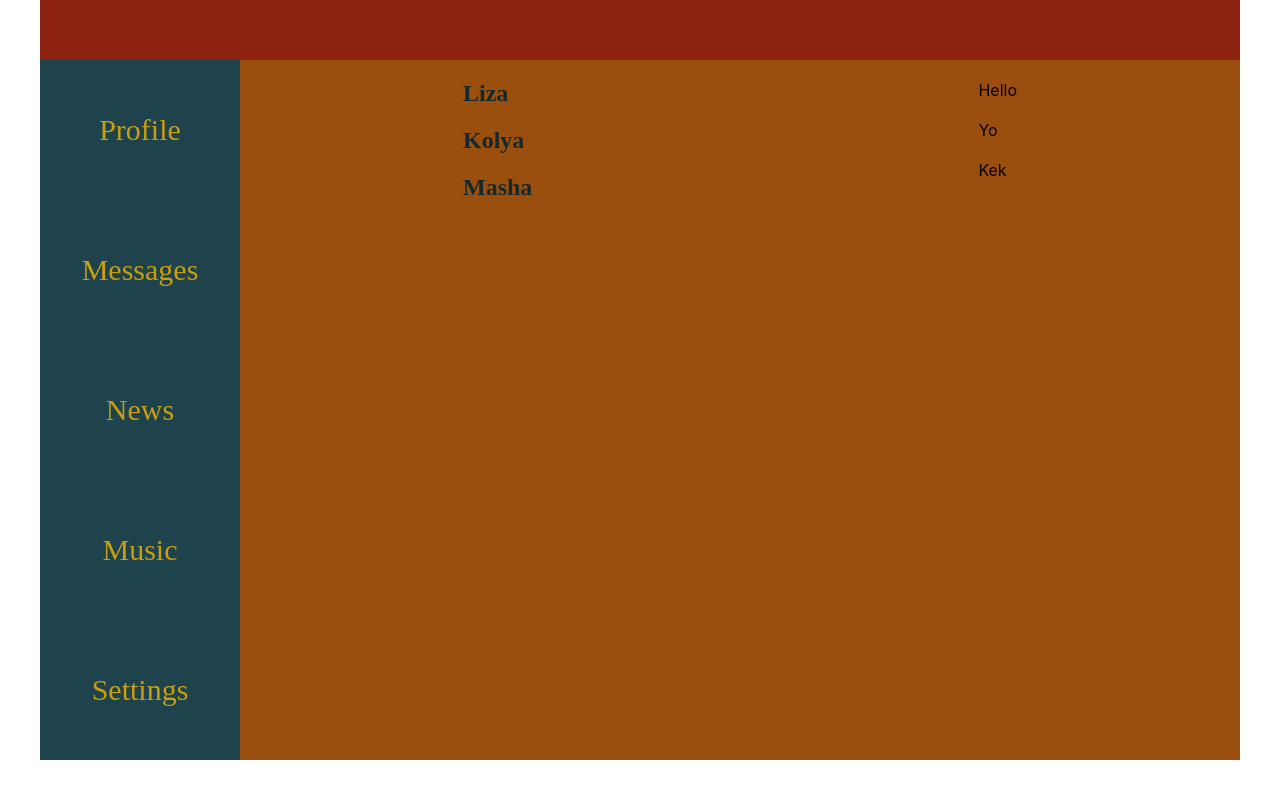
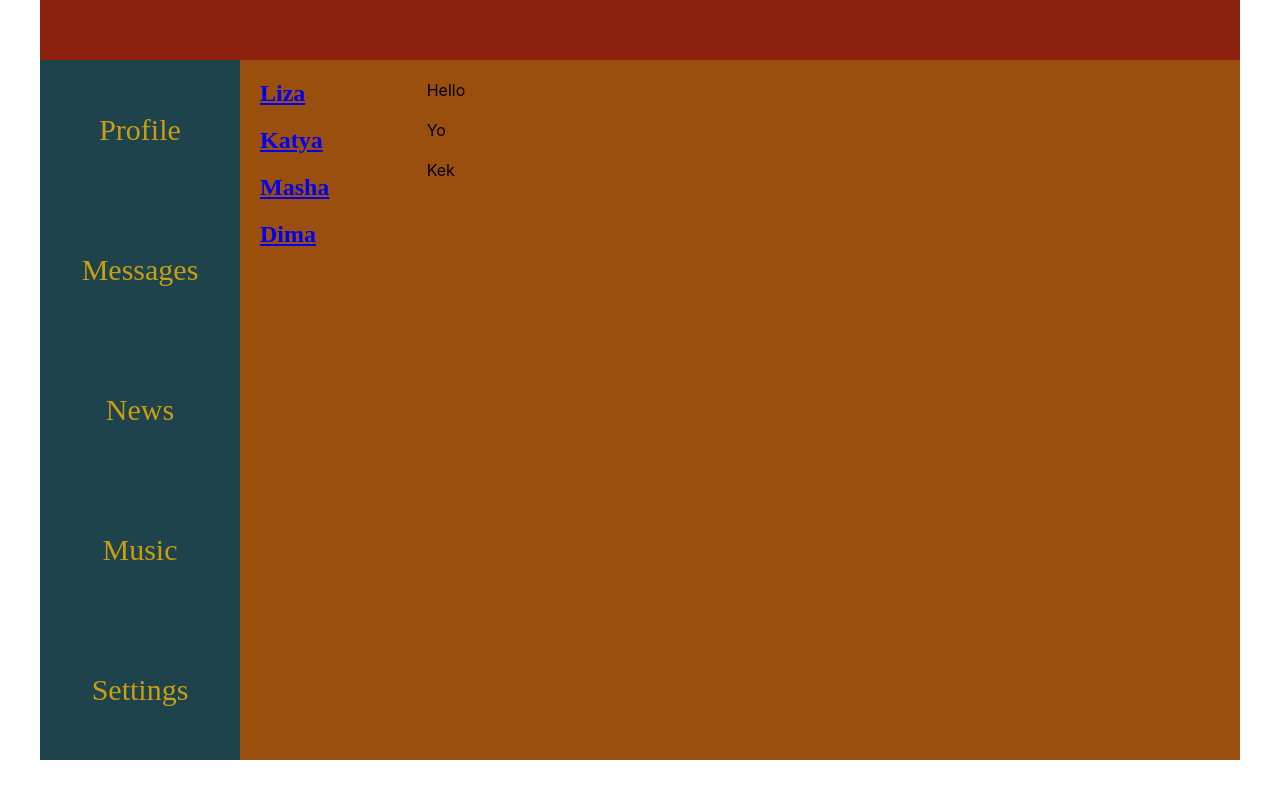
Before and after one commit to lizarda09/React_WebSite, a React (Create React App) app: page /messages in a window 1280 px wide. Built offline with nearby package versions, Linux system fonts and the light colour scheme.

Commit message:
added routing

```diff
--- a/src/components/Dialogs/Dialogs.jsx
+++ b/src/components/Dialogs/Dialogs.jsx
@@ -1,19 +1,20 @@
 import React from 'react';
 import classes from './Dialogs.module.css';
+import {NavLink} from "react-router-dom";
 
+const DialogItem = (props) => {
+    return <div className={classes.dialog}>
+        <NavLink to={"/messages/"+props.id}>{props.name}</NavLink>
+    </div>
+}
 const Dialogs = (props) => {
     return (
         <div className={classes.dialogs}>
             <div className="dialog_items">
-                <div className={classes.dialog}>
-                    Liza
-                </div>
-                <div className={classes.dialog}>
-                    Kolya
-                </div>
-                <div className={classes.dialog}>
-                    Masha
-                </div>
+                <DialogItem id="1" name="Liza"/>
+                <DialogItem id="2" name="Katya"/>
+                <DialogItem id="3" name="Masha"/>
+                <DialogItem id="4" name="Dima"/>
             </div>
             <div className="messages">
                 <div className={classes.mess}>Hello</div>
--- a/src/components/Dialogs/Dialogs.module.css
+++ b/src/components/Dialogs/Dialogs.module.css
@@ -1,6 +1,6 @@
 .dialogs {
-    display: flex;
-    justify-content: space-around;
+    display: grid;
+    grid-template-columns: 2fr 10fr;
 }
 .dialog {
     margin: 20px;
@@ -14,8 +14,6 @@
     color: #730d0d;
 }
 
-
-
 .mess {
     margin: 20px;
 }
```
